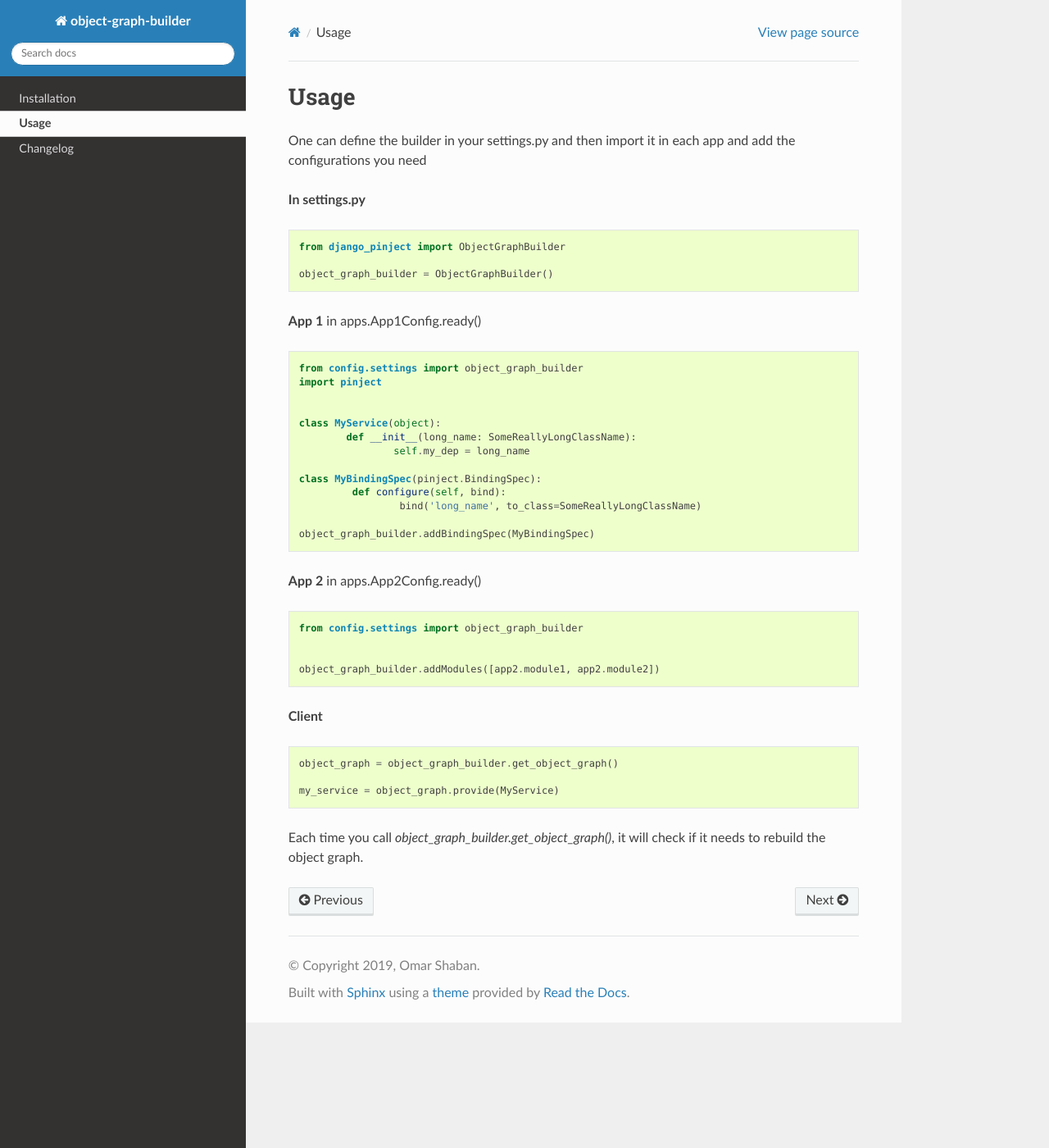
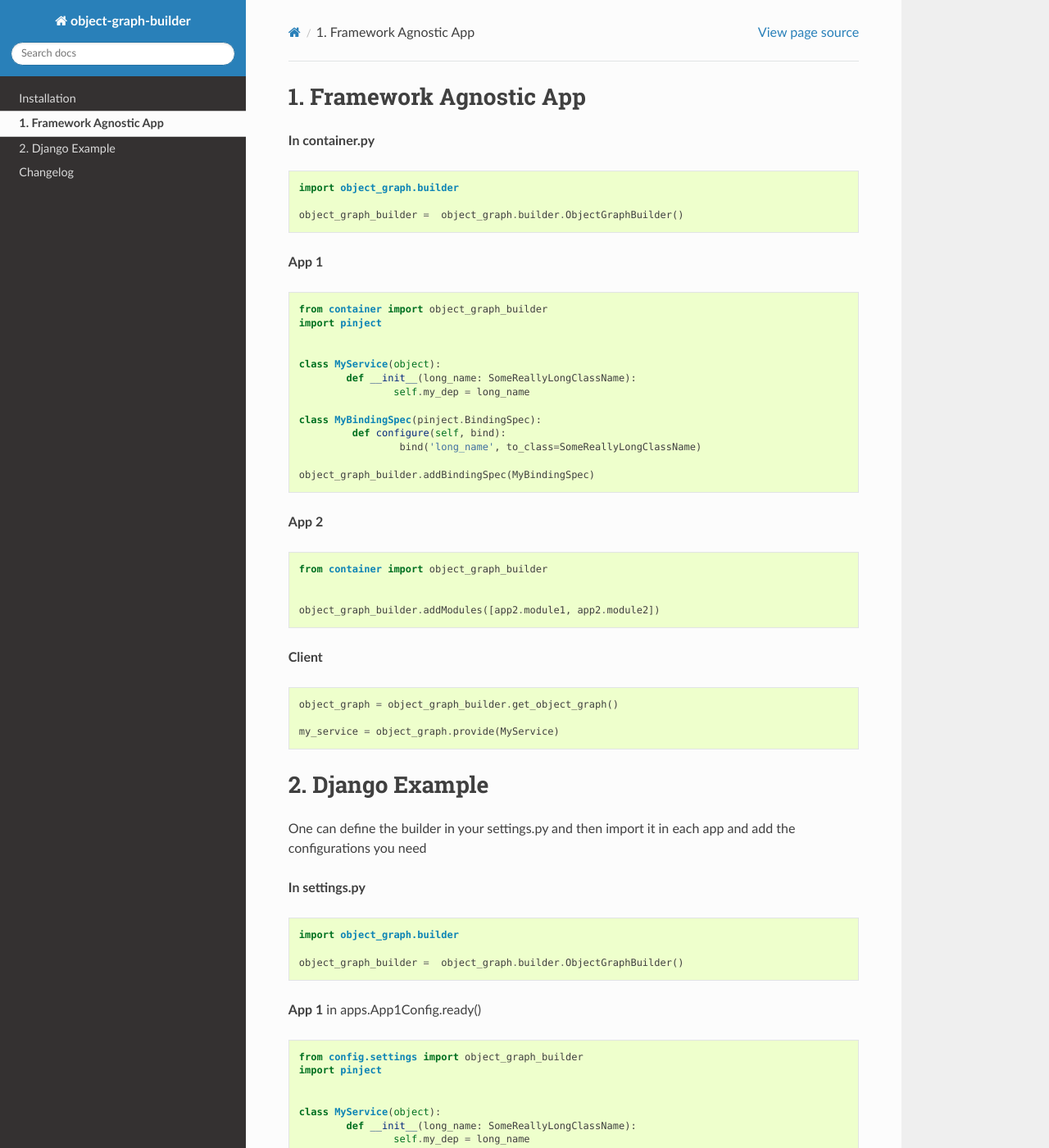
Before and after one commit to eshta/object-graph-builder, a Sphinx documentation site: the page built from docs/usage.rst, in a window 1280 px wide and 1400 px high. Shown: the whole window at 82% size. Built offline with Sphinx 7.4.7 and the Read the Docs theme 2.0.0, drawn with Linux system fonts in a browser that asks for light colours.

Commit message:
docs: Add framework agnostic example + fixes

```diff
--- a/docs/usage.rst
+++ b/docs/usage.rst
@@ -1,5 +1,52 @@
-Usage
-=====
+1. Framework Agnostic App
+======================
+**In container.py**
+
+.. code-block:: python
+
+  import object_graph.builder
+
+  object_graph_builder =  object_graph.builder.ObjectGraphBuilder()
+
+
+**App 1**
+
+.. code-block:: python
+
+  from container import object_graph_builder
+  import pinject
+
+
+  class MyService(object):
+	  def __init__(long_name: SomeReallyLongClassName):
+		  self.my_dep = long_name
+
+  class MyBindingSpec(pinject.BindingSpec):
+	   def configure(self, bind):
+		   bind('long_name', to_class=SomeReallyLongClassName)
+
+  object_graph_builder.addBindingSpec(MyBindingSpec)
+
+**App 2**
+
+.. code-block:: python
+
+  from container import object_graph_builder
+
+
+  object_graph_builder.addModules([app2.module1, app2.module2])
+
+**Client**
+
+.. code-block:: python
+
+  object_graph = object_graph_builder.get_object_graph()
+
+  my_service = object_graph.provide(MyService)
+
+
+2. Django Example
+==============
 
 One can define the builder in your settings.py and then import it
 in each app and add the configurations you need
@@ -8,9 +55,9 @@ in each app and add the configurations you need
 
 .. code-block:: python
 
-  from django_pinject import ObjectGraphBuilder
+  import object_graph.builder
 
-  object_graph_builder = ObjectGraphBuilder()
+  object_graph_builder =  object_graph.builder.ObjectGraphBuilder()
 
 
 **App 1** in apps.App1Config.ready()
```
